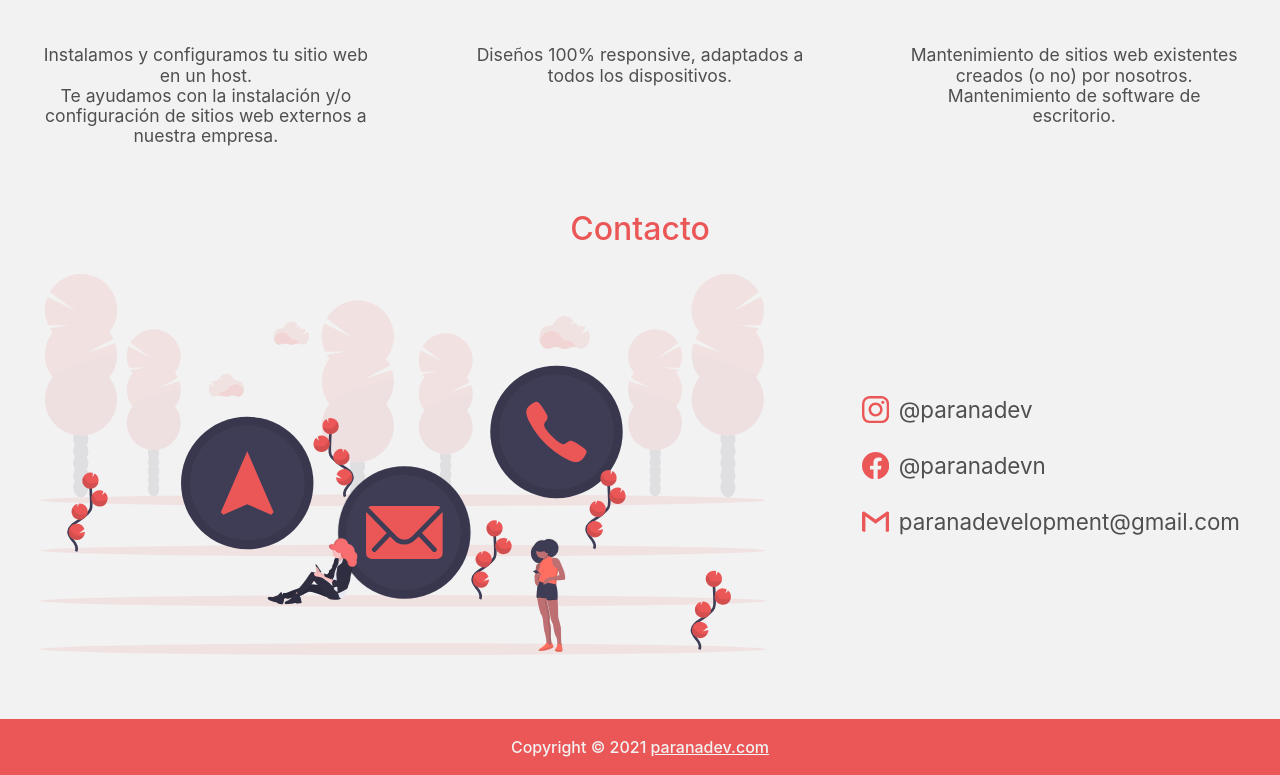
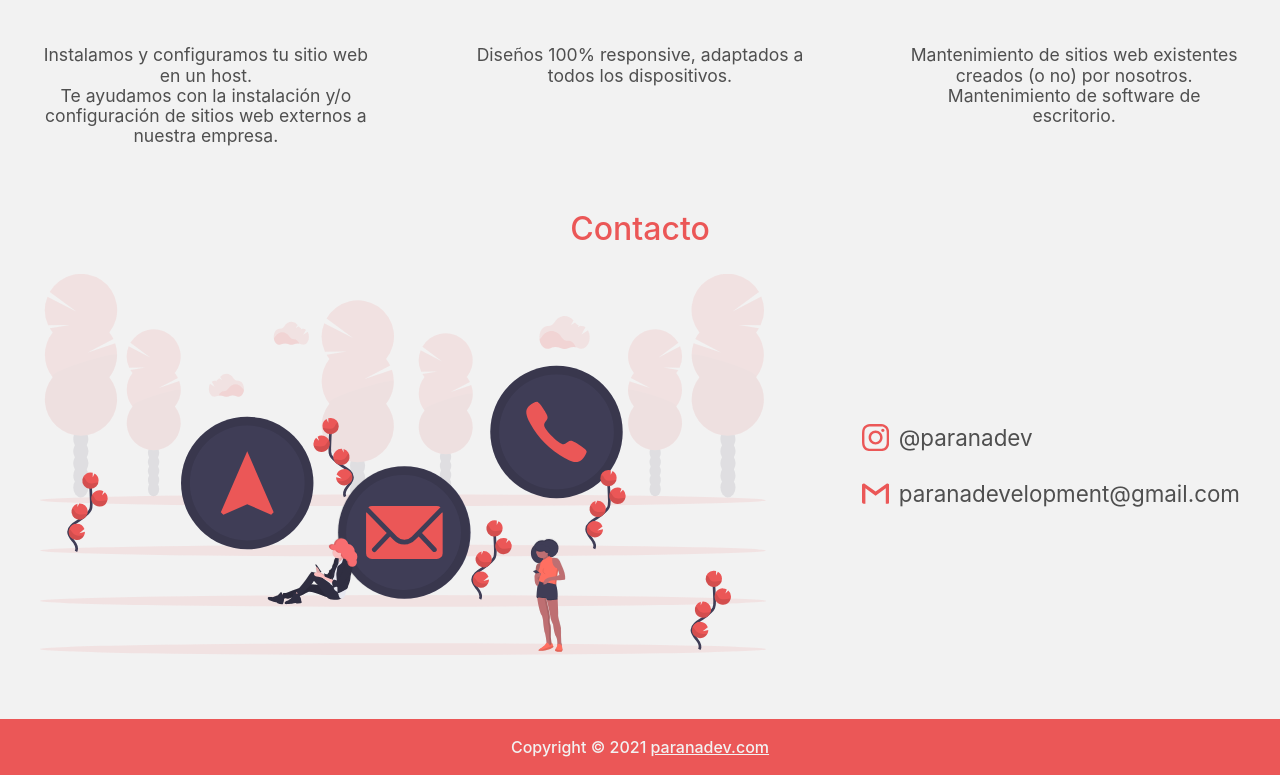
Before and after one commit to Nico-14/paranadev, a website built with webpack: page src/index.html in a window 1280 px wide. Shown: the part 1997-2772 px from the top of the page. Built offline with nearby package versions, Linux system fonts and the light colour scheme.

Commit message:
remove facebook link

```diff
--- a/src/index.html
+++ b/src/index.html
@@ -160,14 +160,6 @@
             <a href="https://www.instagram.com/paranadev" target="_blank">@paranadev</a>
           </li>
           <li class="section-contacto__list-item">
-            <svg xmlns="http://www.w3.org/2000/svg" viewBox="0 0 24 24">
-              <path
-                d="M24 12.073c0-6.627-5.373-12-12-12s-12 5.373-12 12c0 5.99 4.388 10.954 10.125 11.854v-8.385H7.078v-3.47h3.047V9.43c0-3.007 1.792-4.669 4.533-4.669 1.312 0 2.686.235 2.686.235v2.953H15.83c-1.491 0-1.956.925-1.956 1.874v2.25h3.328l-.532 3.47h-2.796v8.385C19.612 23.027 24 18.062 24 12.073z"
-              />
-            </svg>
-            <a href="https://www.facebook.com/paranadevn" target="_blank">@paranadevn</a>
-          </li>
-          <li class="section-contacto__list-item">
             <svg viewBox="0 0 24 24" xmlns="http://www.w3.org/2000/svg">
               <path
                 d="M24 4.5v15c0 .85-.65 1.5-1.5 1.5H21V7.387l-9 6.463-9-6.463V21H1.5C.649 21 0 20.35 0 19.5v-15c0-.425.162-.8.431-1.068C.7 3.16 1.076 3 1.5 3H2l10 7.25L22 3h.5c.425 0 .8.162 1.069.432.27.268.431.643.431 1.068z"
```
